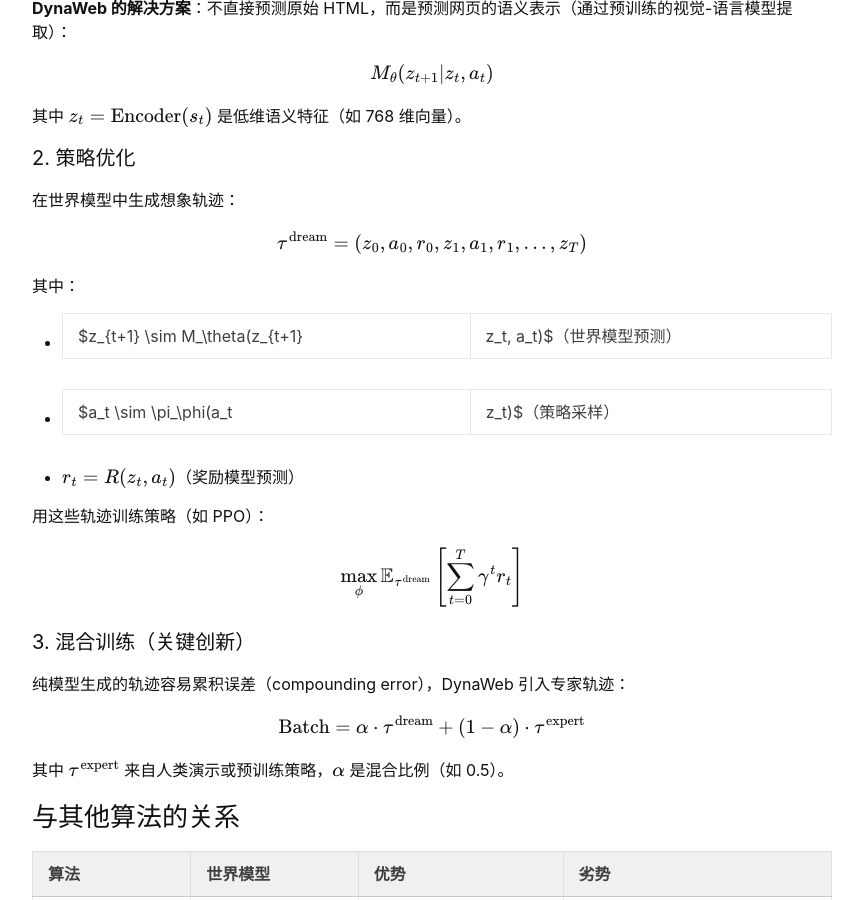
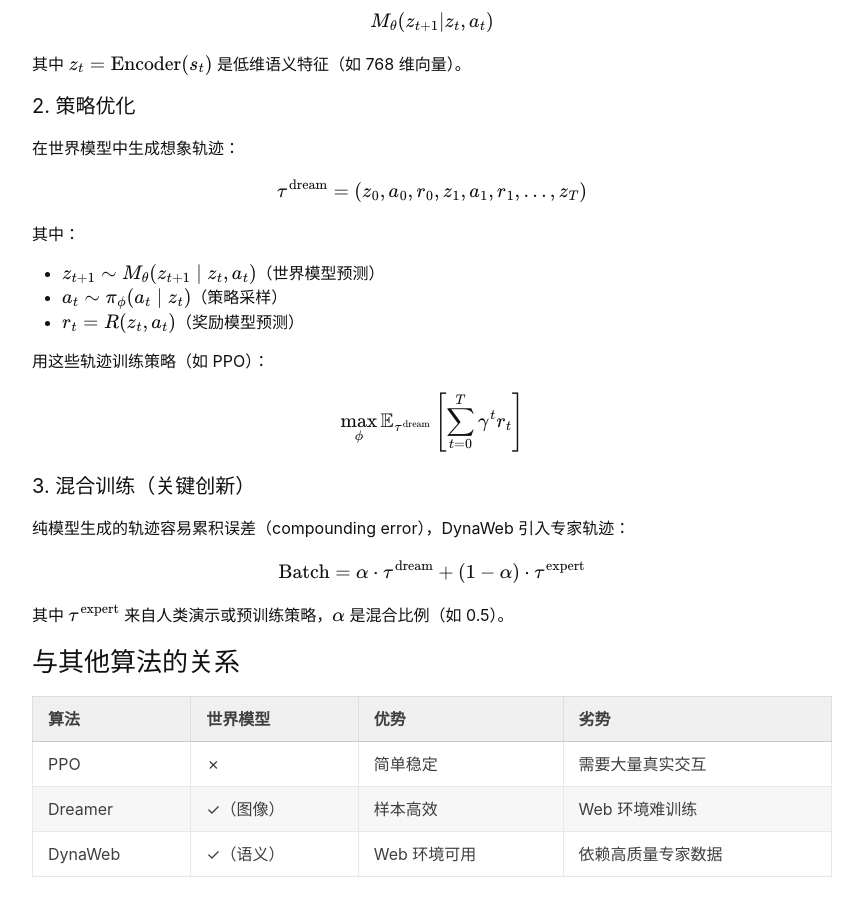
Before and after one commit to hengshan/hengshan.github.io, a Jekyll site: the page built from blog-ai-enterprise-data/_posts/2026-01-31-dynaweb-modelbased-reinforce.markdown, in a window 1280 px wide and 900 px high, scrolled down 1754 px. Shown: the whole window, without its empty margins (208-1071 px from the left). Built offline with Jekyll 4.4.1, drawn with Linux system fonts in a browser that asks for light colours; formulas are drawn with MathJax 3; comment, search, counter and statistics services are not loaded; some of the changed text lies outside the part shown.

Commit message:
fix: 修复列表项中公式的管道符渲染问题
- 将 $...|...$ 改为 $...\mid...$ 避免 Kramdown 误解析
- 影响文件: DynaWeb 博客

```diff
--- a/blog-ai-enterprise-data/_posts/2026-01-31-dynaweb-modelbased-reinforce.markdown
+++ b/blog-ai-enterprise-data/_posts/2026-01-31-dynaweb-modelbased-reinforce.markdown
@@ -30,7 +30,7 @@
 **与其让智能体在真实互联网上笨拙地探索，不如先让它学会"想象"网页会如何响应**。
 
 这个想法来自 Model-Based RL（MBRL）：
-- 先学习一个世界模型 $M(s_{t+1} | s_t, a_t)$
+- 先学习一个世界模型 $M(s_{t+1} \mid s_t, a_t)$
 - 用这个模型生成模拟轨迹（imagination rollouts）
 - 在模拟轨迹上训练策略，大幅减少真实交互
 
@@ -86,8 +86,8 @@
 $$
 
 其中：
-- $z_{t+1} \sim M_\theta(z_{t+1} | z_t, a_t)$（世界模型预测）
-- $a_t \sim \pi_\phi(a_t | z_t)$（策略采样）
+- $z_{t+1} \sim M_\theta(z_{t+1} \mid z_t, a_t)$（世界模型预测）
+- $a_t \sim \pi_\phi(a_t \mid z_t)$（策略采样）
 - $r_t = R(z_t, a_t)$（奖励模型预测）
 
 用这些轨迹训练策略（如 PPO）：
```
